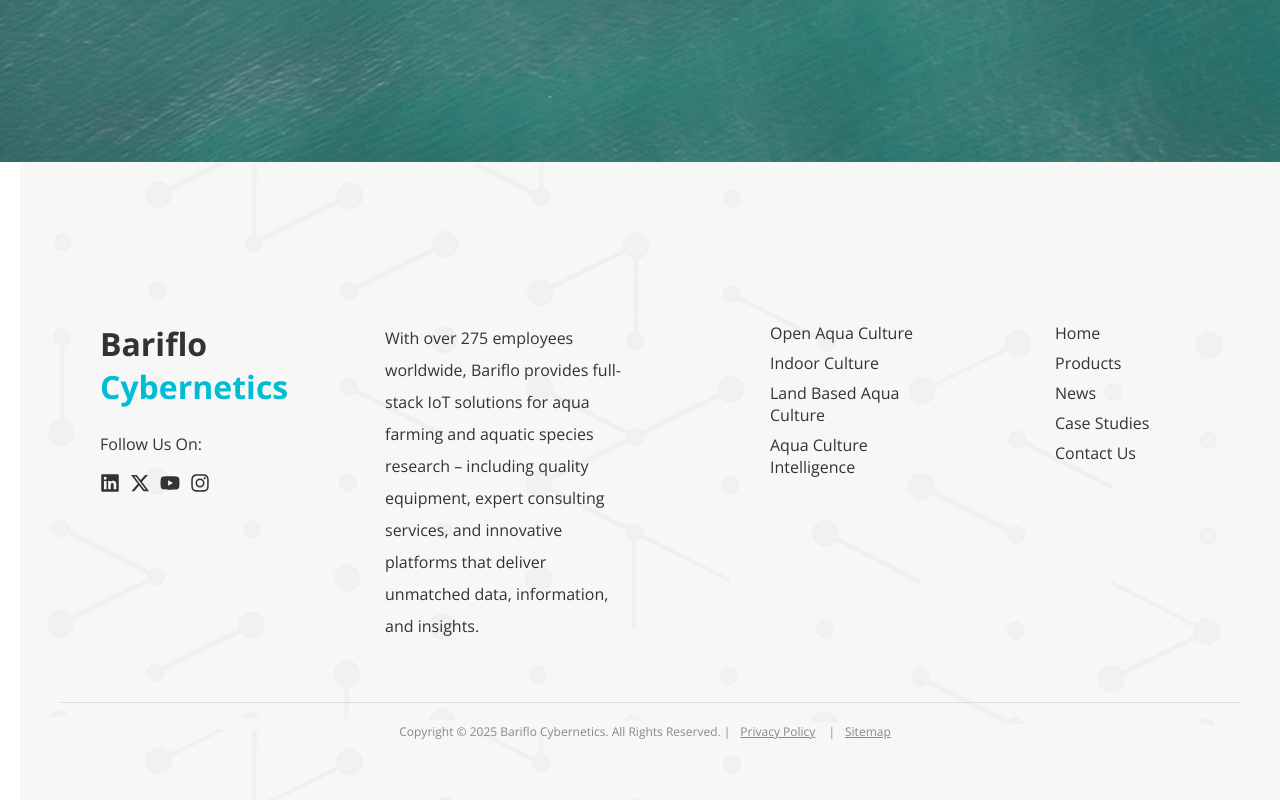
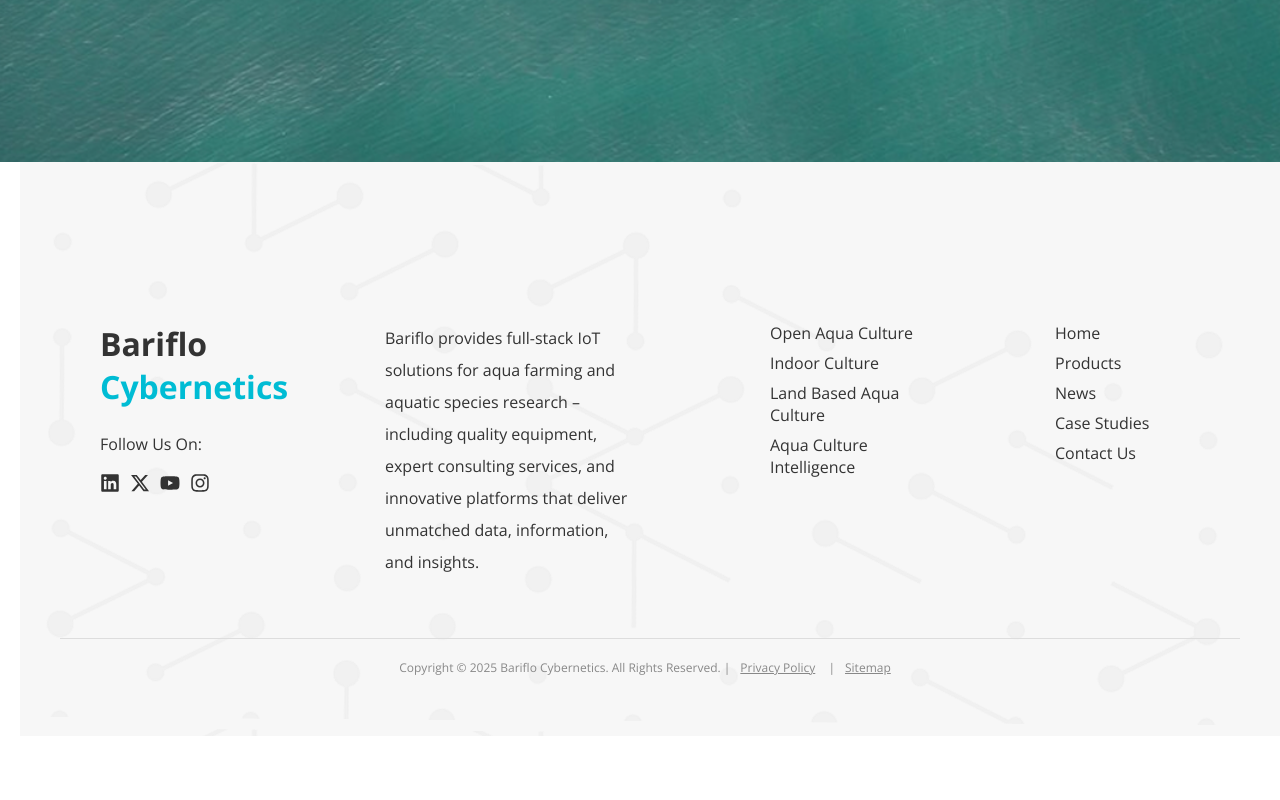
Before and after one commit to Web2Bariflo/Bariflo-new-website, a React (Vite) app: page / in a window 1280 px wide. Shown: the part 5095-5895 px from the top of the page. After the commit the page ends 5831 px from the top, so only its background shows below. Built offline with nearby package versions, Linux system fonts and the light colour scheme.

Commit message:
text change in footer

```diff
--- a/src/components/Footer.jsx
+++ b/src/components/Footer.jsx
@@ -162,7 +162,7 @@ const Footer = () => {
 
         <Column>
           <p>
-            With over 275 employees worldwide, Bariflo provides full-stack IoT
+            Bariflo provides full-stack IoT
             solutions for aqua farming and aquatic species research – including
             quality equipment, expert consulting services, and innovative platforms
             that deliver unmatched data, information, and insights.
```
Also changed, not shown: 30 other files (tests, documents, lock files or other folders).
